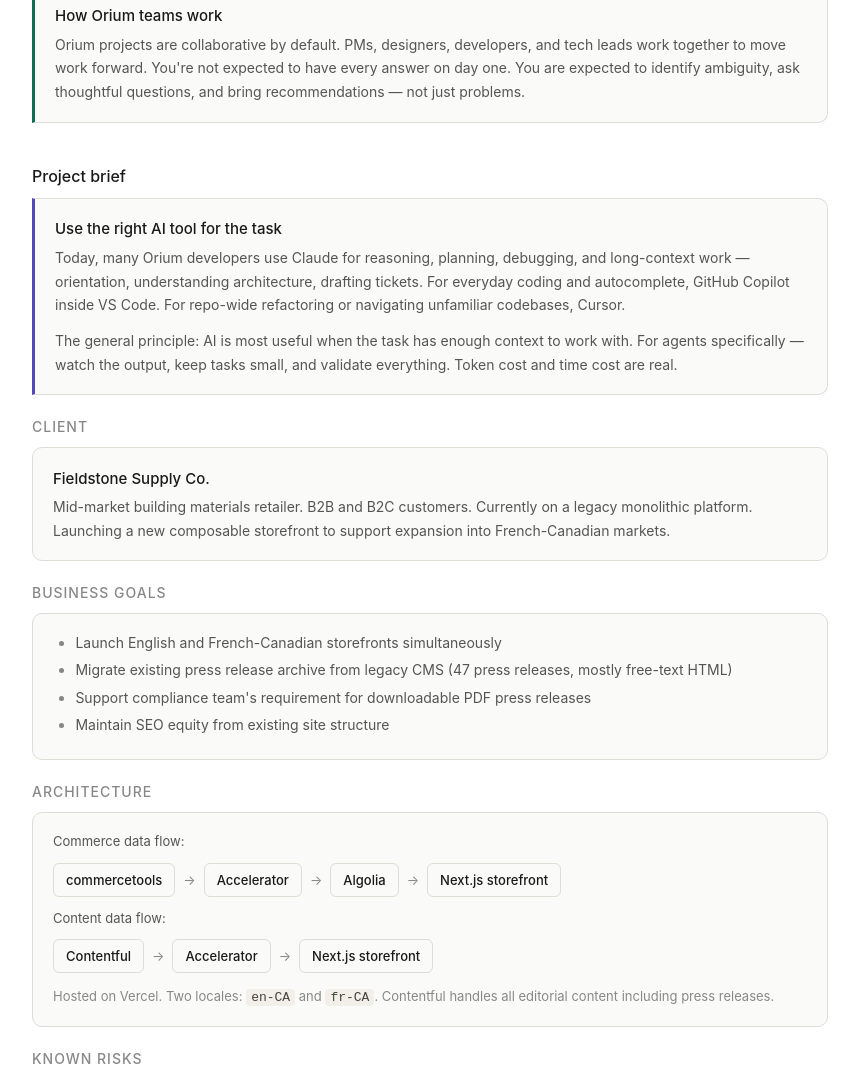
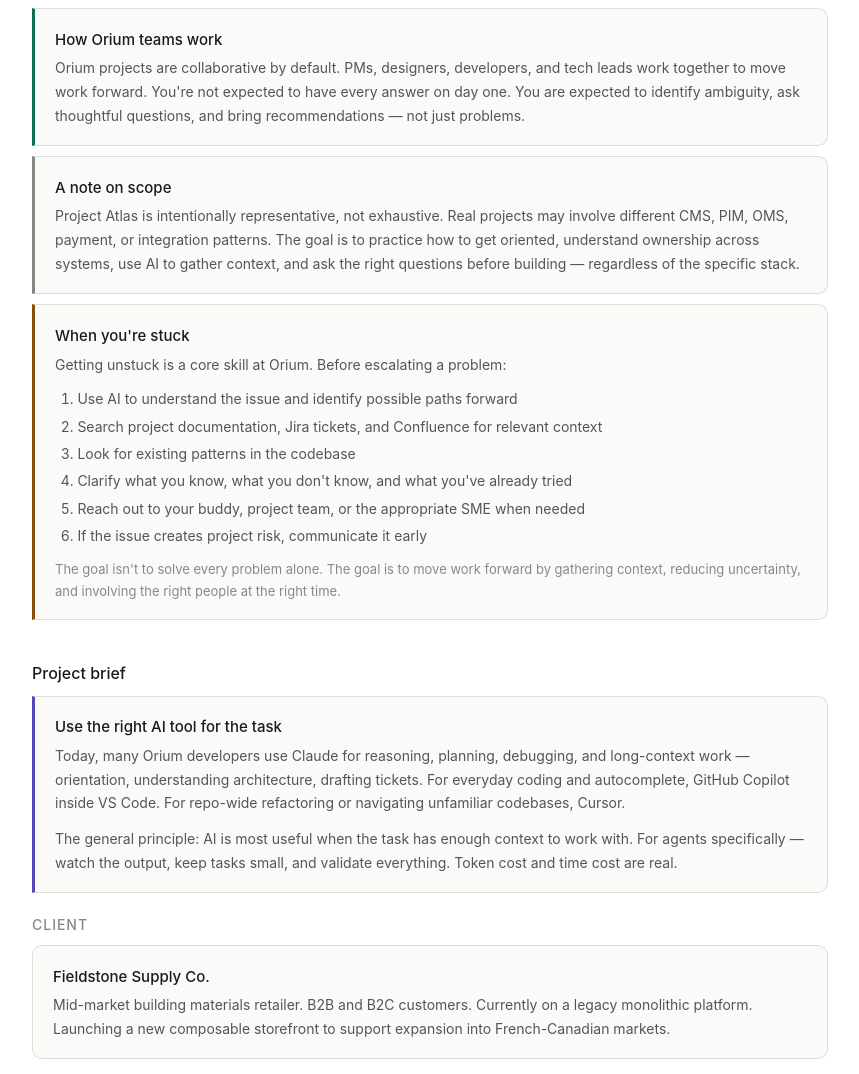
Before and after one commit to LindseyColquhoun13/Project-Atlas, a plain HTML site: page index.html in a window 1280 px wide. Shown: the part 2587-3661 px from the top of the page, without its empty margins (210-1069 px from the left). Drawn offline with Linux system fonts and the light colour scheme.

Commit message:
Enhance project guidelines and recommendations
Expanded on the description of responsibilities and project expectations, including the use of AI and collaboration.

```diff
--- a/index.html
+++ b/index.html
@@ -253,7 +253,7 @@
     <table style="width: 100%; font-size: 14px; border-collapse: collapse;">
       <tr>
         <td style="padding: 6px 8px 6px 0; font-weight: 500; color: var(--text); width: 120px; border-bottom: 1px solid var(--border); vertical-align: top;">By 30 days</td>
-        <td style="padding: 8px 0 8px 0; color: var(--text-secondary); border-bottom: 1px solid var(--border); vertical-align: top;">Picking up scoped stories with support. Asking good questions before building. Using AI effectively for orientation and implementation.</td>
+        <td style="padding: 8px 0 8px 0; color: var(--text-secondary); border-bottom: 1px solid var(--border); vertical-align: top;">Picking up scoped stories with support. Asking good questions before building. Using AI effectively for orientation and implementation. Can identify which system owns a piece of functionality, content, or data — and explain why.</td>
       </tr>
       <tr>
         <td style="padding: 8px 8px 8px 0; font-weight: 500; color: var(--text); border-bottom: 1px solid var(--border); vertical-align: top;">By 60 days</td>
@@ -278,6 +278,25 @@
   <div class="card" style="margin-top: 10px; border-left: 3px solid var(--teal-600); border-radius: 0 10px 10px 0;">
     <div class="card-title">How Orium teams work</div>
     <p>Orium projects are collaborative by default. PMs, designers, developers, and tech leads work together to move work forward. You're not expected to have every answer on day one. You are expected to identify ambiguity, ask thoughtful questions, and bring recommendations — not just problems.</p>
+  </div>
+
+  <div class="card" style="margin-top: 10px; border-left: 3px solid var(--gray-400); border-radius: 0 10px 10px 0;">
+    <div class="card-title">A note on scope</div>
+    <p>Project Atlas is intentionally representative, not exhaustive. Real projects may involve different CMS, PIM, OMS, payment, or integration patterns. The goal is to practice how to get oriented, understand ownership across systems, use AI to gather context, and ask the right questions before building — regardless of the specific stack.</p>
+  </div>
+
+  <div class="card" style="margin-top: 10px; border-left: 3px solid var(--amber-600); border-radius: 0 10px 10px 0;">
+    <div class="card-title">When you're stuck</div>
+    <p>Getting unstuck is a core skill at Orium. Before escalating a problem:</p>
+    <ol style="margin-top: 8px;">
+      <li>Use AI to understand the issue and identify possible paths forward</li>
+      <li>Search project documentation, Jira tickets, and Confluence for relevant context</li>
+      <li>Look for existing patterns in the codebase</li>
+      <li>Clarify what you know, what you don't know, and what you've already tried</li>
+      <li>Reach out to your buddy, project team, or the appropriate SME when needed</li>
+      <li>If the issue creates project risk, communicate it early</li>
+    </ol>
+    <p style="margin-top: 10px; font-size: 13px; color: var(--text-tertiary);">The goal isn't to solve every problem alone. The goal is to move work forward by gathering context, reducing uncertainty, and involving the right people at the right time.</p>
   </div>
 </div>
 
@@ -559,7 +578,7 @@
 
   <div class="card" style="margin-top: 1rem; background: var(--teal-50); border-color: #9FE1CB;">
     <div class="card-title" style="color: var(--teal-800);">Your deliverable</div>
-    <p>Before your buddy session: write up your recommendation. Don't just pick an option — state what you'd advise, what conditions must be true for that recommendation to hold, the risks you're accepting, and what you'd need from the client to move forward. Orium consultants don't just choose A, B, C, or D. They say: <em>we recommend B, but only if the client accepts X risk and signs off on Y.</em></p>
+    <p>Before your buddy session: write up your recommendation. Don't just pick an option — state what you'd advise, what conditions must be true for that recommendation to hold, the risks you're accepting, and what you'd need from the client to move forward. Include any assumptions, dependencies, risks, or uncertainties that should be surfaced to the team or client. Orium consultants don't just choose A, B, C, or D. They say: <em>we recommend B, but only if the client accepts X risk and signs off on Y.</em></p>
   </div>
 </div>
 
```
